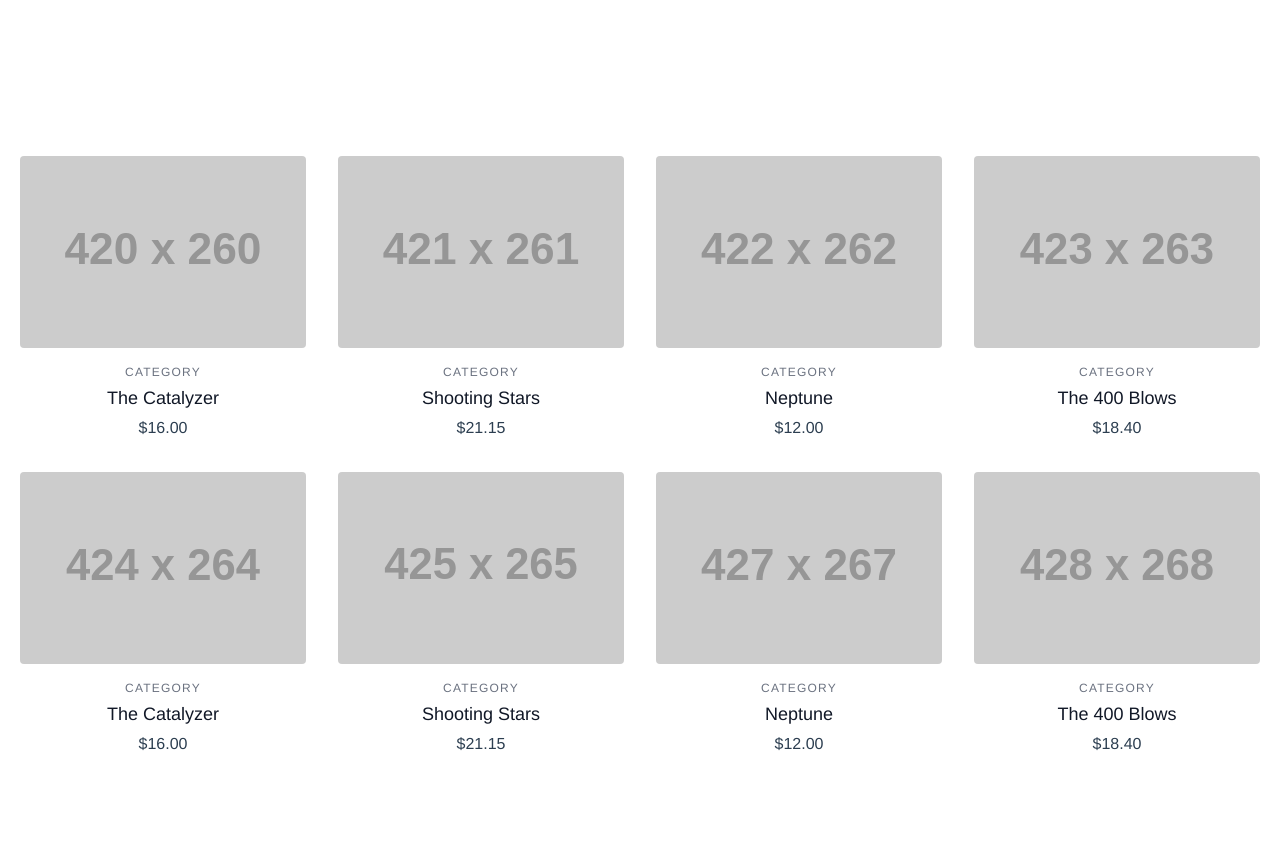
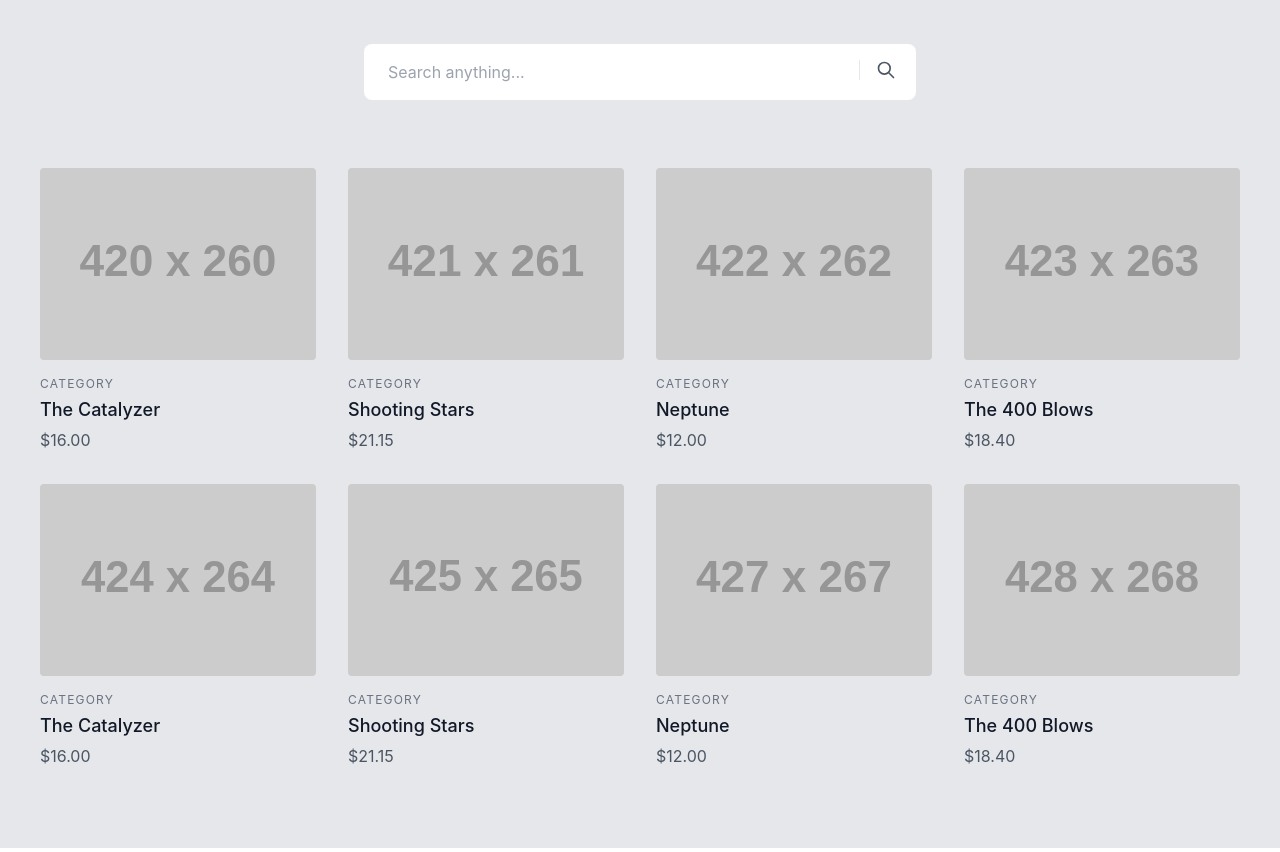
Before and after one commit to pama-arniel/products, a Vue app: page / in a window 1280 px wide. Built offline with nearby package versions, Linux system fonts and the light colour scheme.

Commit message:
Layout search bar and products grid

```diff
--- a/src/App.vue
+++ b/src/App.vue
@@ -1,6 +1,24 @@
 <template>
-<section id="app" class="text-gray-600 body-font">
-  <div class="container px-5 py-24 mx-auto">
+<section id="app" class="text-gray-600 body-font bg-gray-200">
+
+  <div class="max-w-md mx-auto rounded-lg overflow-hidden md:max-w-xl">
+    <div class="md:flex">
+      <div class="w-full p-3 mt-8">
+          <div class="relative">
+            <input type="text" class="bg-white h-14 w-full px-6 rounded-lg focus:outline-none hover:cursor-pointer" placeholder="Search anything...">
+            <button class="outline-none focus:outline-none absolute top-4 right-5 border-l pl-4">
+              <svg class="w-5 text-gray-600 h-5 cursor-pointer" fill="none" stroke-linecap="round" stroke-linejoin="round" stroke-width="2" stroke="currentColor" viewBox="0 0 24 24">
+                <path d="M21 21l-6-6m2-5a7 7 0 11-14 0 7 7 0 0114 0z"></path>
+              </svg>
+            </button>
+
+          </div>
+      </div>
+    </div>
+  </div>
+
+  <!-- the product grids -->
+  <div class="container px-5 sm:px-10 pt-14 pb-20 mx-auto">
     <div class="flex flex-wrap -m-4">
       <div class="lg:w-1/4 md:w-1/2 p-4 w-full">
         <a class="block relative h-48 rounded overflow-hidden">
@@ -97,12 +115,5 @@ export default {
 </script>
 
 <style>
-#app {
-  font-family: Avenir, Helvetica, Arial, sans-serif;
-  -webkit-font-smoothing: antialiased;
-  -moz-osx-font-smoothing: grayscale;
-  text-align: center;
-  color: #2c3e50;
-  margin-top: 60px;
-}
+
 </style>
```
